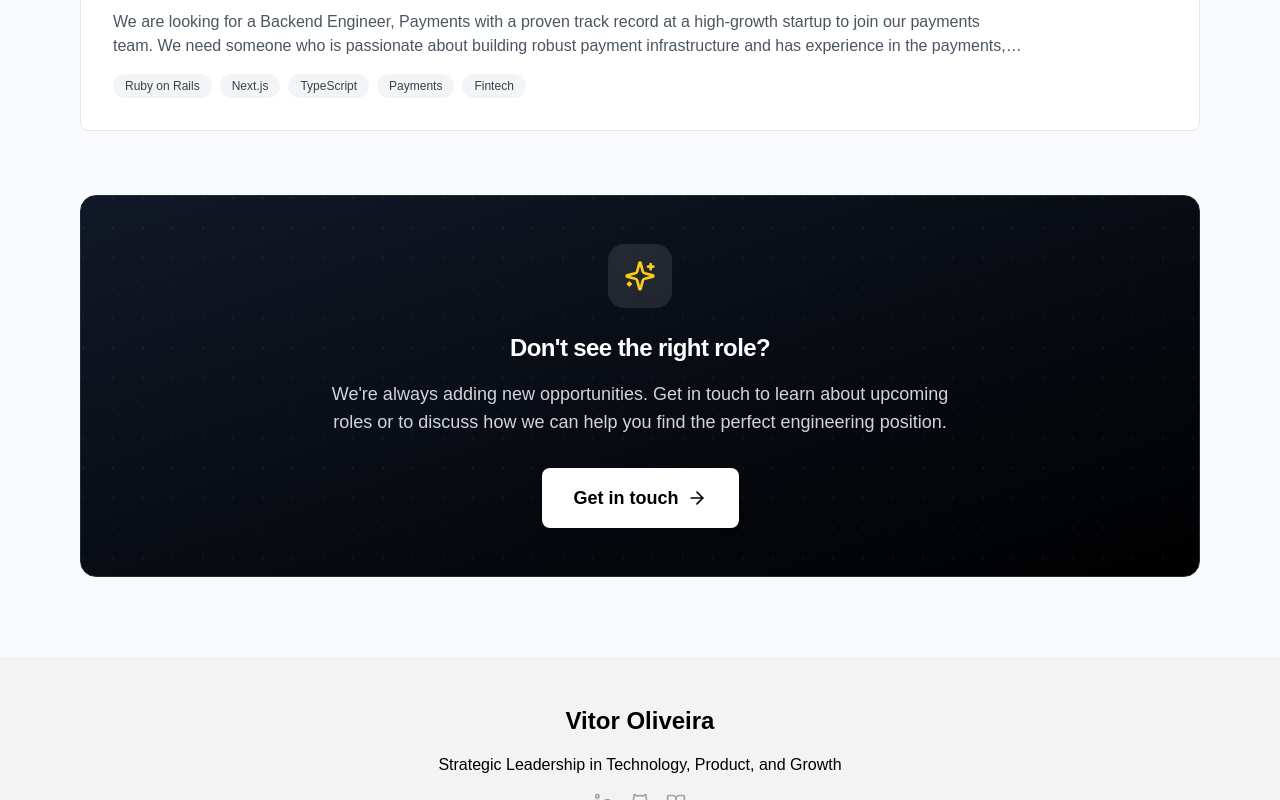
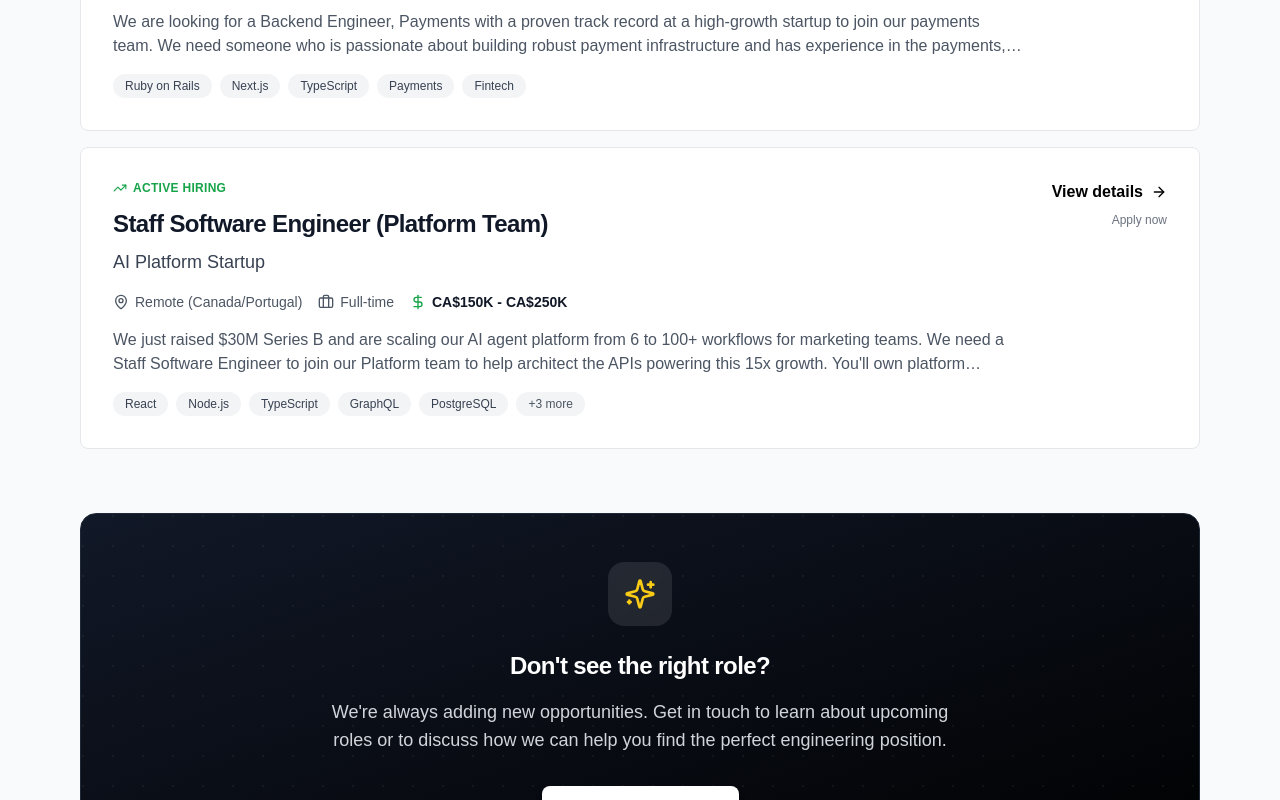
Before and after one commit to vbrazo/vitoroliveira, a React (Vite) app: page /jobs in a window 1280 px wide. Shown: the part 1189-1989 px from the top of the page. Built offline with nearby package versions, Linux system fonts and the light colour scheme.

Commit message:
add a third job

```diff
--- a/src/data/jobs.ts
+++ b/src/data/jobs.ts
@@ -82,4 +82,43 @@ export const jobs: JobType[] = [
     ],
     tags: ['Ruby on Rails', 'Next.js', 'TypeScript', 'Payments', 'Fintech'],
   },
+  {
+    id: '3',
+    slug: 'staff-software-engineer-platform',
+    title: 'Staff Software Engineer (Platform Team)',
+    company: 'AI Platform Startup',
+    location: 'Remote (Canada/Portugal)',
+    type: 'Full-time',
+    salary: 'CA$150K - CA$250K',
+    description: 'We just raised $30M Series B and are scaling our AI agent platform from 6 to 100+ workflows for marketing teams. We need a Staff Software Engineer to join our Platform team to help architect the APIs powering this 15x growth. You\'ll own platform infrastructure used by thousands of users daily, working remotely with direct input on technical architecture at a pivotal scaling moment.',
+    requirements: [
+      '6+ years of experience building and maintaining large-scale software applications',
+      'Proficiency with our core stack (React, Node.js, TypeScript) is ideal, though we\'re open to adjacent tech',
+      'Strong experience with asynchronous message queue systems',
+      'Experience with MongoDB or other document-based databases',
+      'Solid understanding of data modeling, ETL concepts, and simplifying data architecture',
+      'Exceptional written and verbal communication skills with a knack for translating complex technical issues into clear business impacts',
+      'Interest in AI/ML',
+      'Ability to thrive in a fast-paced environment with evolving requirements and priorities',
+      'A pragmatic approach to tackling challenging problems, with a deep interest in understanding and solving business needs'
+    ],
+    responsibilities: [
+      'Scoping, designing, and implementing resilient, performant, and high-quality backend solutions',
+      'Working closely with fellow engineers to deliver complex backend features and integrations',
+      'Maintaining and enhancing existing integrations, anticipating future product solutions and making sure our systems scale with growth',
+      'Identifying and resolving errors, performance issues, and devex problems in our codebase',
+      'Driving engineering advancements',
+      'Build a unified API for insights data to be used by other development teams',
+      'Store insights and metrics from data providers at scale'
+    ],
+    whyJoin: [
+      'Join as a Founding Engineer in a rapidly growing startup - be part of a fast-growing team (3x YoY) at a company that recently secured $30M in Series B funding',
+      'Remote-first culture with team members across Canada, UK, Portugal, and Spain, prioritizing clear communication and teamwork',
+      'Competitive compensation package including equity for all employees, health benefits from day one, monthly health & lifestyle stipend, 20 days of PTO, and $1,500 work-from-home stipend',
+      'Strong product-market fit with 3x YoY growth and second-time founders with deep industry knowledge',
+      'Opportunity for impact: As an early team member, your contributions will directly shape the product, team, and the future of the company',
+      'Award-winning team ranked #5 on LinkedIn\'s Top 15 Startups in Canada for 2025'
+    ],
+    tags: ['React', 'Node.js', 'TypeScript', 'GraphQL', 'PostgreSQL', 'MongoDB', 'Azure', 'AI/ML'],
+  },
 ];
```
